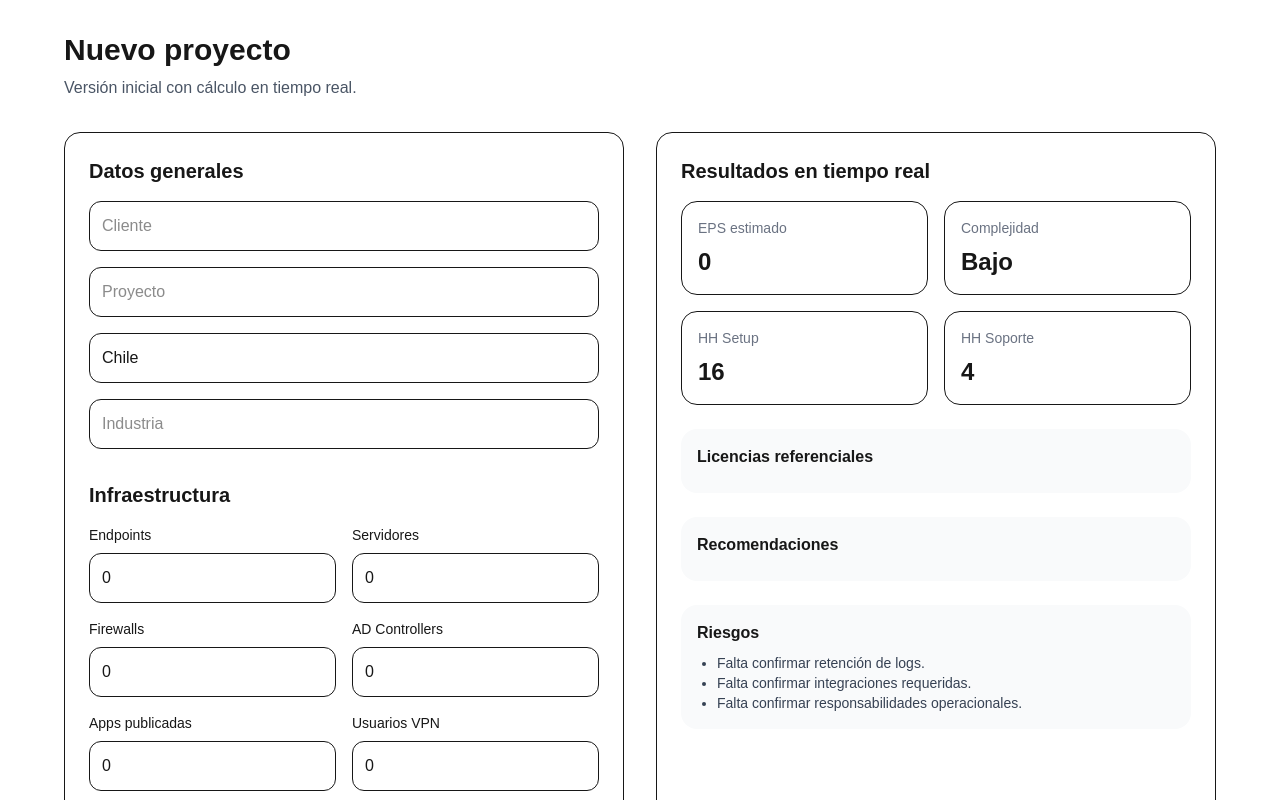
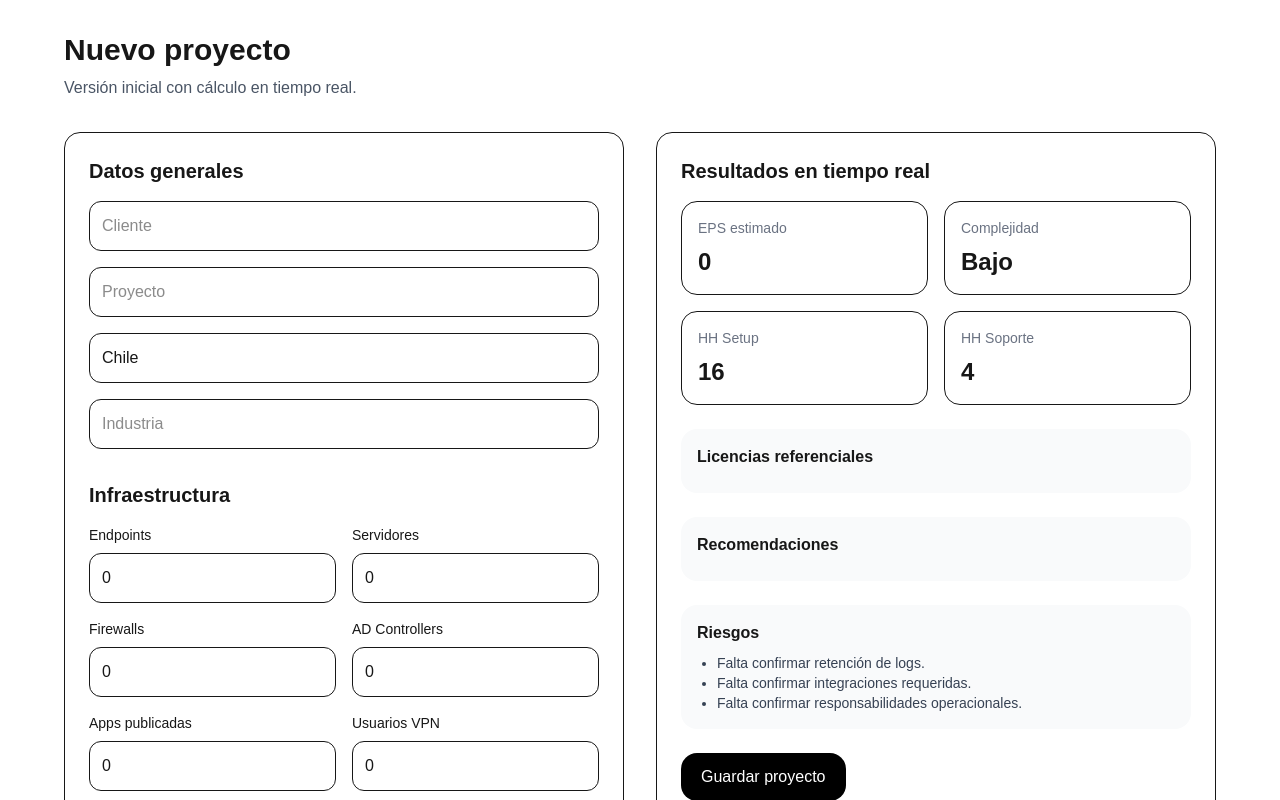
Before and after one commit to manoletecl/Cyber-PreSales-Suite, a Next.js app in the folder cyber-presales-suite/: page /projects/new in a window 1280 px wide. Shown: the top 800 px of the page. Built offline with nearby package versions, Linux system fonts and the light colour scheme.

Commit message:
Update page.tsx

```diff
--- a/cyber-presales-suite/src/app/projects/new/page.tsx
+++ b/cyber-presales-suite/src/app/projects/new/page.tsx
@@ -2,7 +2,8 @@
 
 import { useMemo, useState } from "react";
 import { calculateProject } from "@/lib/calculations";
-import { defaultProjectInputs, ProjectInputs } from "@/types/project";
+import { defaultProjectInputs, ProjectInputs, Project } from "@/types/project";
+import { saveProject } from "@/services/project-service";
 
 const serviceOptions = [
   "SIEM",
@@ -25,6 +26,32 @@ export default function NewProjectPage() {
   const [inputs, setInputs] = useState<ProjectInputs>(defaultProjectInputs);
 
   const results = useMemo(() => calculateProject(inputs), [inputs]);
+
+  async function handleSaveProject() {
+    try {
+      const project: Project = {
+        id: "",
+        clientName,
+        projectName,
+        country,
+        industry,
+        opportunityType: "RFP",
+        owner: "Manuel",
+        description: "",
+        notes: "",
+        createdAt: new Date().toISOString(),
+        updatedAt: new Date().toISOString(),
+        inputs,
+        results,
+      };
+
+      const id = await saveProject(project);
+      alert("Proyecto guardado ID: " + id);
+    } catch (error) {
+      console.error(error);
+      alert("Error al guardar proyecto");
+    }
+  }
 
   function updateField<K extends keyof ProjectInputs>(field: K, value: ProjectInputs[K]) {
     setInputs((prev) => ({ ...prev, [field]: value }));
@@ -49,10 +76,30 @@ export default function NewProjectPage() {
           <section className="rounded-2xl border p-6">
             <h2 className="text-xl font-semibold">Datos generales</h2>
             <div className="mt-4 grid gap-4">
-              <input className="rounded-xl border p-3" placeholder="Cliente" value={clientName} onChange={(e) => setClientName(e.target.value)} />
-              <input className="rounded-xl border p-3" placeholder="Proyecto" value={projectName} onChange={(e) => setProjectName(e.target.value)} />
-              <input className="rounded-xl border p-3" placeholder="País" value={country} onChange={(e) => setCountry(e.target.value)} />
-              <input className="rounded-xl border p-3" placeholder="Industria" value={industry} onChange={(e) => setIndustry(e.target.value)} />
+              <input
+                className="rounded-xl border p-3"
+                placeholder="Cliente"
+                value={clientName}
+                onChange={(e) => setClientName(e.target.value)}
+              />
+              <input
+                className="rounded-xl border p-3"
+                placeholder="Proyecto"
+                value={projectName}
+                onChange={(e) => setProjectName(e.target.value)}
+              />
+              <input
+                className="rounded-xl border p-3"
+                placeholder="País"
+                value={country}
+                onChange={(e) => setCountry(e.target.value)}
+              />
+              <input
+                className="rounded-xl border p-3"
+                placeholder="Industria"
+                value={industry}
+                onChange={(e) => setIndustry(e.target.value)}
+              />
             </div>
 
             <h2 className="mt-8 text-xl font-semibold">Infraestructura</h2>
@@ -76,7 +123,11 @@ export default function NewProjectPage() {
               <NumberInput label="Cloud accounts" value={inputs.cloudAccounts} onChange={(v) => updateField("cloudAccounts", v)} />
               <div>
                 <label className="mb-2 block text-sm font-medium">Cobertura</label>
-                <select className="w-full rounded-xl border p-3" value={inputs.operationMode} onChange={(e) => updateField("operationMode", e.target.value as ProjectInputs["operationMode"])}>
+                <select
+                  className="w-full rounded-xl border p-3"
+                  value={inputs.operationMode}
+                  onChange={(e) => updateField("operationMode", e.target.value as ProjectInputs["operationMode"])}
+                >
                   <option value="8x5">8x5</option>
                   <option value="16x5">16x5</option>
                   <option value="24x7">24x7</option>
@@ -84,7 +135,11 @@ export default function NewProjectPage() {
               </div>
               <div>
                 <label className="mb-2 block text-sm font-medium">Criticidad</label>
-                <select className="w-full rounded-xl border p-3" value={inputs.criticality} onChange={(e) => updateField("criticality", e.target.value as ProjectInputs["criticality"])}>
+                <select
+                  className="w-full rounded-xl border p-3"
+                  value={inputs.criticality}
+                  onChange={(e) => updateField("criticality", e.target.value as ProjectInputs["criticality"])}
+                >
                   <option value="Baja">Baja</option>
                   <option value="Media">Media</option>
                   <option value="Alta">Alta</option>
@@ -102,7 +157,11 @@ export default function NewProjectPage() {
             <div className="mt-4 grid gap-2 sm:grid-cols-2">
               {serviceOptions.map((service) => (
                 <label key={service} className="flex items-center gap-2 rounded-xl border p-3">
-                  <input type="checkbox" checked={inputs.selectedServices.includes(service)} onChange={() => toggleService(service)} />
+                  <input
+                    type="checkbox"
+                    checked={inputs.selectedServices.includes(service)}
+                    onChange={() => toggleService(service)}
+                  />
                   <span>{service}</span>
                 </label>
               ))}
@@ -124,7 +183,9 @@ export default function NewProjectPage() {
                 {Object.entries(results.estimatedLicenses)
                   .filter(([, value]) => value)
                   .map(([key, value]) => (
-                    <li key={key}><strong>{key.toUpperCase()}:</strong> {value}</li>
+                    <li key={key}>
+                      <strong>{key.toUpperCase()}:</strong> {value}
+                    </li>
                   ))}
               </ul>
             </div>
@@ -146,6 +207,13 @@ export default function NewProjectPage() {
                 ))}
               </ul>
             </div>
+
+            <button
+              onClick={handleSaveProject}
+              className="mt-6 rounded-2xl bg-black px-5 py-3 text-white"
+            >
+              Guardar proyecto
+            </button>
           </section>
         </div>
       </div>
@@ -153,7 +221,15 @@ export default function NewProjectPage() {
   );
 }
 
-function NumberInput({ label, value, onChange }: { label: string; value: number; onChange: (value: number) => void }) {
+function NumberInput({
+  label,
+  value,
+  onChange,
+}: {
+  label: string;
+  value: number;
+  onChange: (value: number) => void;
+}) {
   return (
     <div>
       <label className="mb-2 block text-sm font-medium">{label}</label>
@@ -168,7 +244,15 @@ function NumberInput({ label, value, onChange }: { label: string; value: number;
   );
 }
 
-function Check({ label, checked, onChange }: { label: string; checked: boolean; onChange: (value: boolean) => void }) {
+function Check({
+  label,
+  checked,
+  onChange,
+}: {
+  label: string;
+  checked: boolean;
+  onChange: (value: boolean) => void;
+}) {
   return (
     <label className="flex items-center gap-2 rounded-xl border px-3 py-2">
       <input type="checkbox" checked={checked} onChange={(e) => onChange(e.target.checked)} />
```
